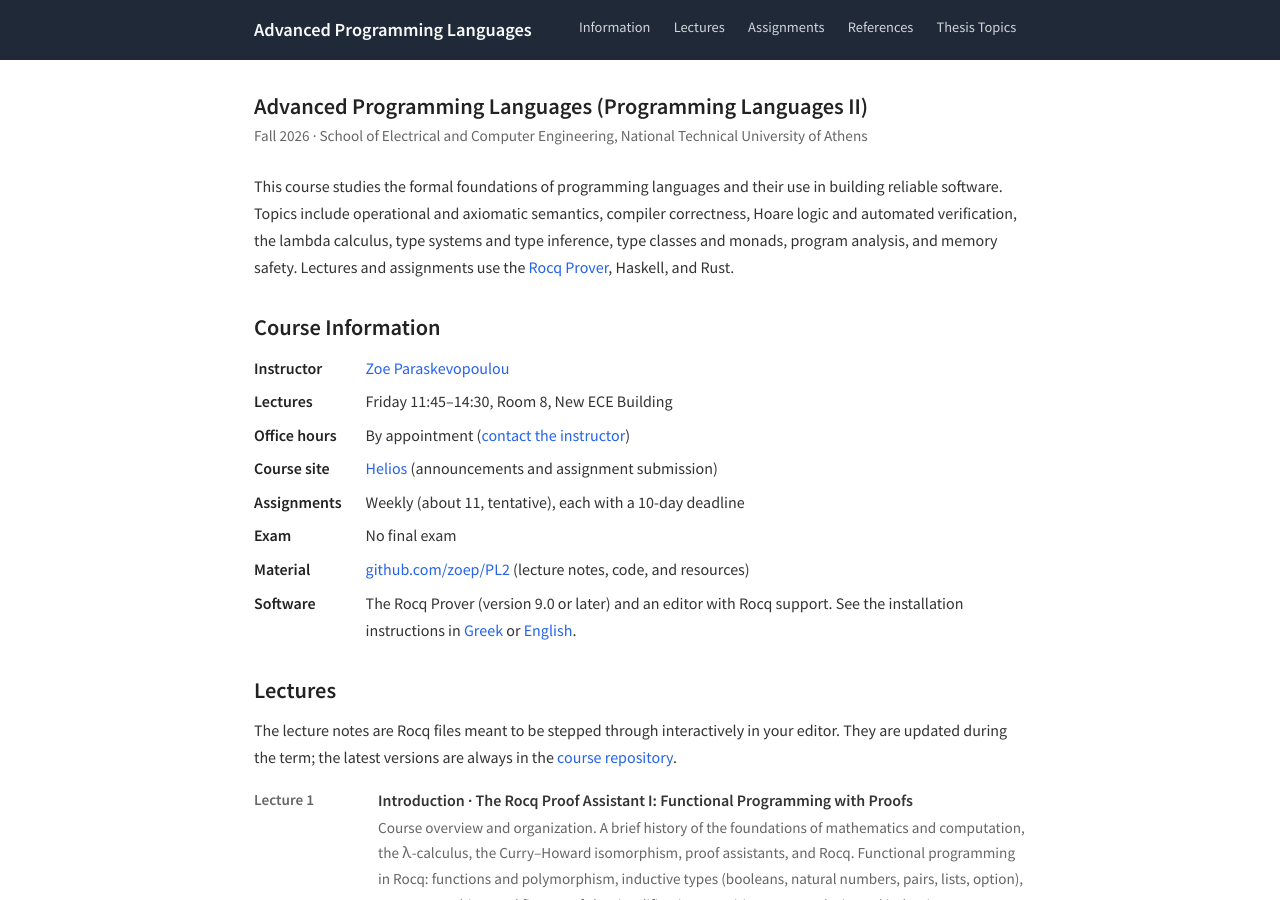
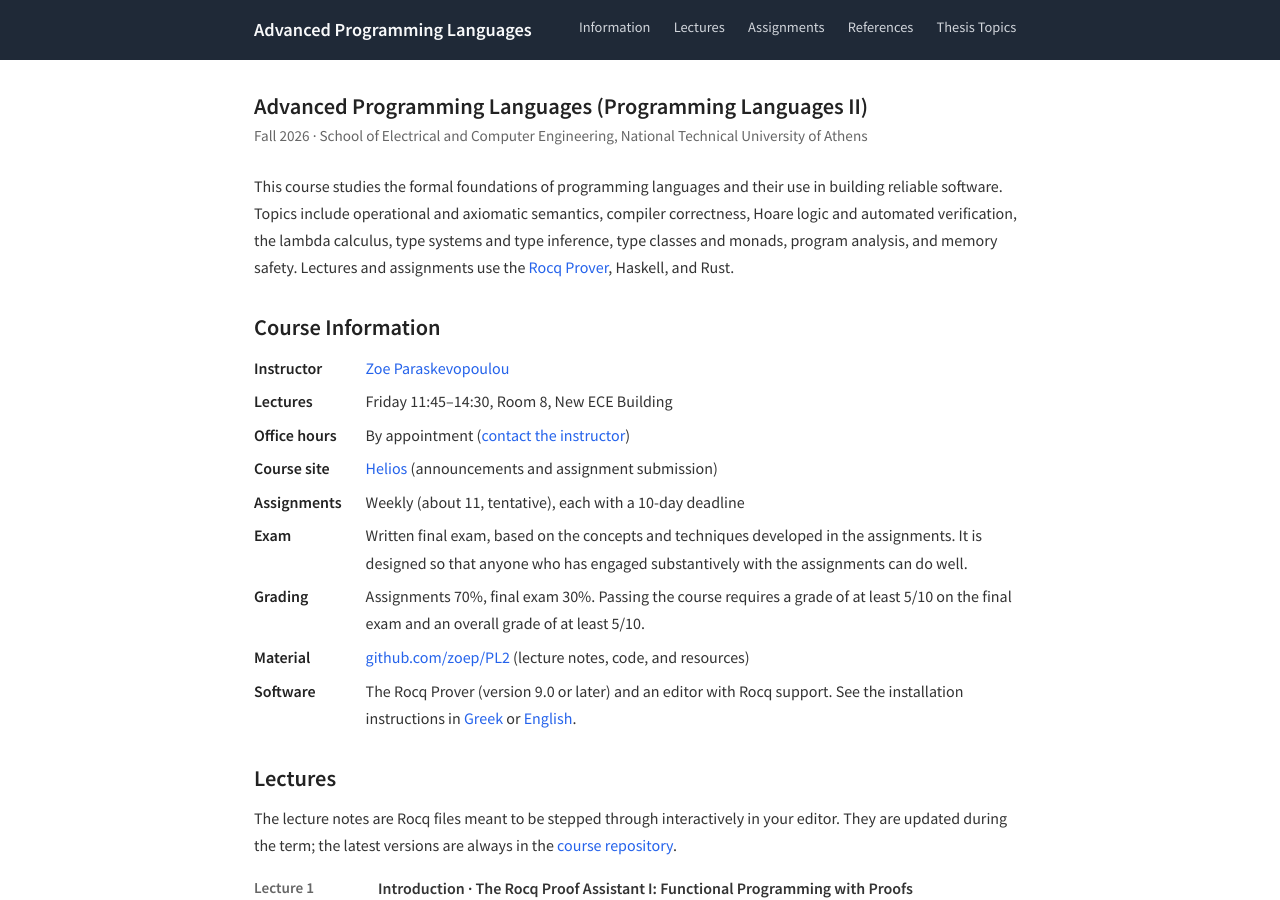
Before and after one commit to zoep/zoep.github.io, a Jekyll site: the page built from courses/pl2.md, in a window 1280 px wide and 900 px high. Built offline with Jekyll 4.4.1, drawn with Linux system fonts in a browser that asks for light colours.

Commit message:
add exam

```diff
--- a/courses/pl2.md
+++ b/courses/pl2.md
@@ -41,7 +41,9 @@ program analysis, and memory safety. Lectures and assignments use the
   <dt>Assignments</dt>
   <dd>Weekly (about 11, tentative), each with a 10-day deadline</dd>
   <dt>Exam</dt>
-  <dd>No final exam</dd>
+  <dd>Written final exam, based on the concepts and techniques developed in the assignments. It is designed so that anyone who has engaged substantively with the assignments can do well.</dd>
+  <dt>Grading</dt>
+  <dd>Assignments 70%, final exam 30%. Passing the course requires a grade of at least 5/10 on the final exam and an overall grade of at least 5/10.</dd>
   <dt>Material</dt>
   <dd><a href="https://github.com/zoep/PL2">github.com/zoep/PL2</a> (lecture notes, code, and resources)</dd>
   <dt>Software</dt>
```
